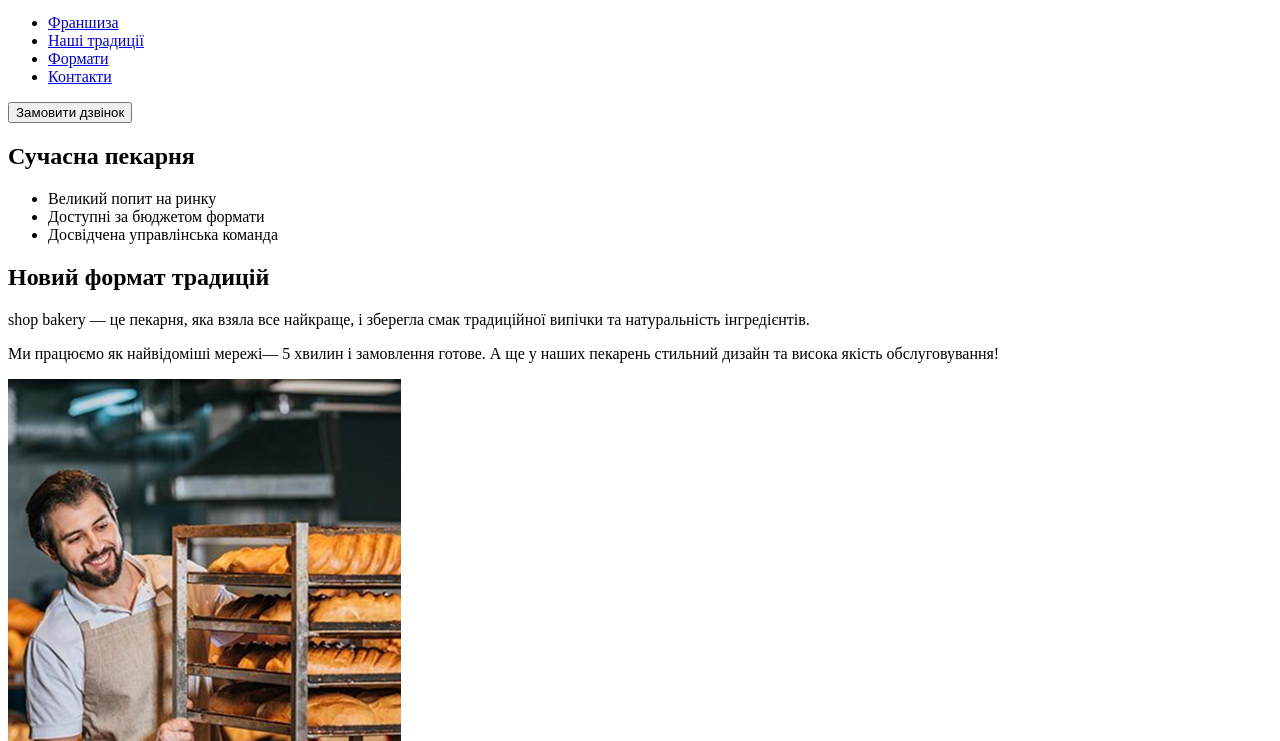
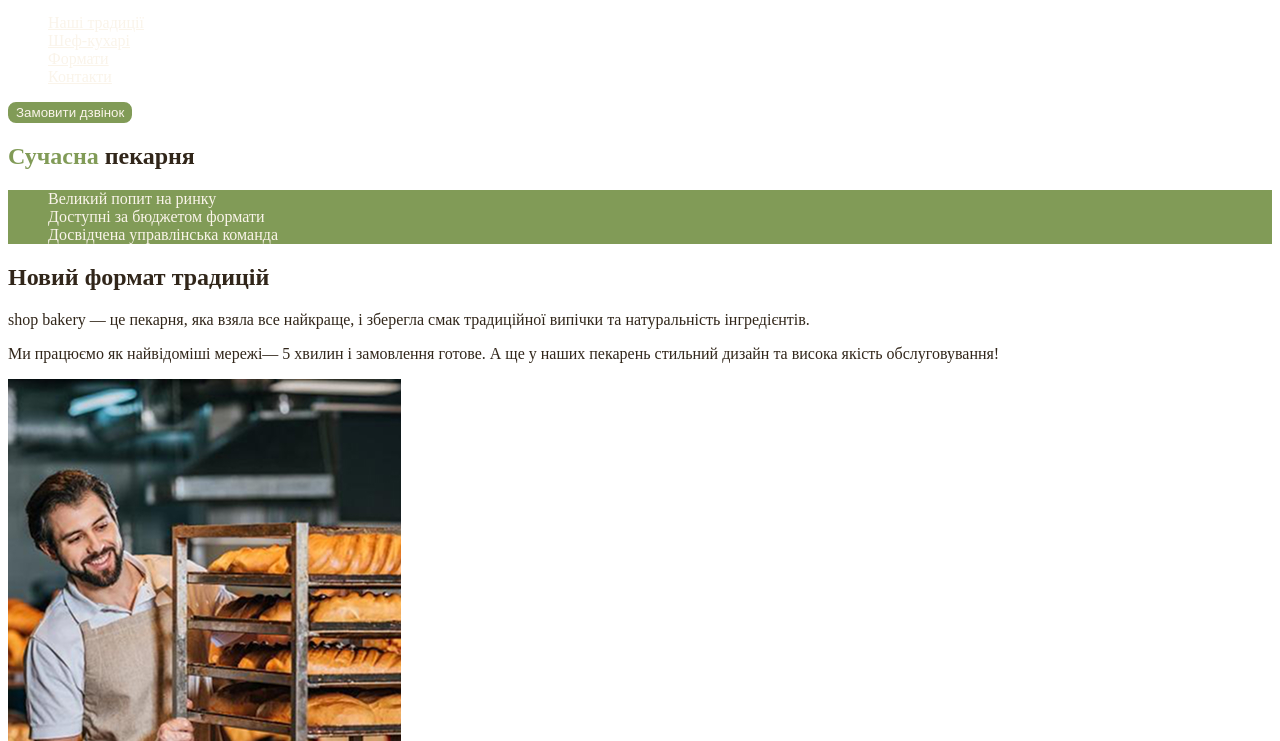
Before and after one commit to BogdanVoit/genius-test, a plain HTML site: page index.html in a window 1280 px wide. Shown: the part 59-800 px from the top of the page. Drawn offline with Linux system fonts and the light colour scheme.

Commit message:
add styles.css and css-variables

```diff
--- /dev/null
+++ b/CSS/styles.css
@@ -0,0 +1,47 @@
+
+:root {
+    --color-primary-dark: #31261A;
+    --color-primary-white: #FAF4EA;
+    --color-brand: #819B57;
+}
+
+body {
+    color: var(--color-primary-dark);
+}
+
+ul{
+    list-style-type: none;
+}
+.button {
+    color: var(--color-primary-white);
+    border: 2px solid var(--color-brand);
+    background-color: var(--color-brand);
+    border-radius: 8px;
+    cursor: pointer;
+}
+
+.button:hover {
+    color: #465929;
+    background-color: transparent;
+}
+
+.link {
+    color: var(--color-primary-white);
+}
+
+.link:hover {
+    color: var(--color-brand);
+}
+
+.hero-title .accsent {
+    color: var(--color-brand);
+}
+
+.advantages-list {
+    color:var(--color-primary-white) ;
+    background-color: var(--color-brand) ;
+}
+
+.section-title {
+    color: var(--color-primary-dark);
+}
--- a/index.html
+++ b/index.html
@@ -5,40 +5,33 @@
     <meta name="viewport" content="width=device-width, initial-scale=1.0" />
     <title>Сучасна пекарня</title>
   </head>
+  <link rel="stylesheet" href="./CSS/styles.css" />
   <body>
     <header>
       <nav>
-        <a href="#"
-          ><img src="./image/logo.svg" alt="Логотип сучасної перкарні"
-        /></a>
+        <a href="./index.html">
+          <img src="./image/logo.svg" alt="Логотип сучасної перкарні" />
+        </a>
         <ul>
-          <li>
-            <a href="#">Франшиза </a>
-          </li>
-          <li>
-            <a href="#">Наші традиції</a>
-          </li>
-          <li>
-            <a href="#">Формати</a>
-          </li>
-          <li>
-            <a href="#">Контакти</a>
-          </li>
+          <li><a class="link" href="#traditions-section">Наші традиції</a></li>
+          <li><a class="link" href="#chefs-section">Шеф-кухарі</a></li>
+          <li><a class="link" href="#formats-section">Формати</a></li>
+          <li><a class="link" href="#contact-section">Контакти</a></li>
         </ul>
       </nav>
-      <button type="button">Замовити дзвінок</button>
+      <button class="button" type="button">Замовити дзвінок</button>
     </header>
     <main>
       <section>
-        <h1>Сучасна пекарня</h1>
-        <ul>
+        <h1 class="hero-title"><span class="accsent">Сучасна</span> пекарня</h1>
+        <ul class="advantages-list">
           <li>Великий попит на ринку</li>
           <li>Доступні за бюджетом формати</li>
           <li>Досвідчена управлінська команда</li>
         </ul>
       </section>
-      <section>
-        <h2>Новий формат традицій</h2>
+      <section id="traditions-section">
+        <h2 class="section-title">Новий формат традицій</h2>
         <p>
           <span>shop bakery</span>
           — це пекарня, яка взяла все найкраще, і зберегла смак традиційної
@@ -54,8 +47,8 @@
           alt="Пекар дивиться на візок з батонами з посмішкою"
         />
       </section>
-      <section>
-        <h2>Наші найкращі шеф-кухарі</h2>
+      <section id="chefs-section">
+        <h2 class="section-title">Наші найкращі шеф-кухарі</h2>
         <ul>
           <li>
             <article>
@@ -78,8 +71,8 @@
           </li>
         </ul>
       </section>
-      <section>
-        <h2>Формати</h2>
+      <section id="formats-section">
+        <h2 class="section-title">Формати</h2>
         <ul>
           <li>
             <article>
@@ -98,8 +91,16 @@
           </li>
         </ul>
       </section>
-      <section>
-        <h2>Приєднуйся до мережі пекарень</h2>
+      <section id="contact-section">
+        <h2 class="section-title">Приєднуйся до мережі пекарень</h2>
+        <iframe
+          src="https://www.google.com/maps/embed?pb=!1m18!1m12!1m3!1d10421.895100209595!2d28.42007737691215!3d49.22950610376664!2m3!1f0!2f0!3f0!3m2!1i1024!2i768!4f13.1!3m3!1m2!1s0x472d5db6c159d13f%3A0xb2e61760a1645697!2z0JHRg9C70LrQsA!5e0!3m2!1suk!2sua!4v1769349856980!5m2!1suk!2sua"
+          width="603"
+          height="595"
+          allowfullscreen=""
+          loading="lazy"
+          referrerpolicy="no-referrer-when-downgrade"
+        ></iframe>
       </section>
     </main>
     <footer>
@@ -112,7 +113,7 @@
             <a href="">Франшиза</a>
           </li>
           <li>
-            <a href="">Наші традиції та тест для перевірки </a>
+            <a href="">Наші традиції </a>
           </li>
           <li>
             <a href="">Формати</a>
```
